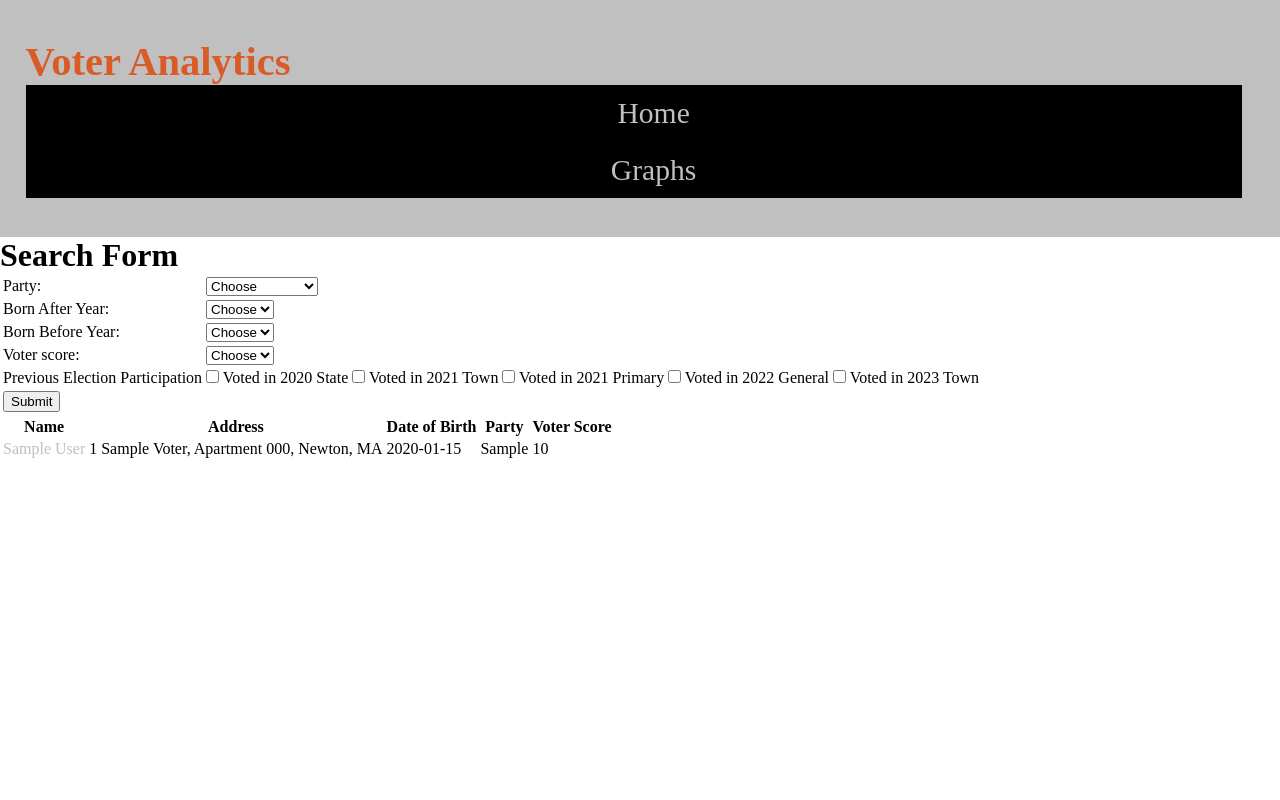
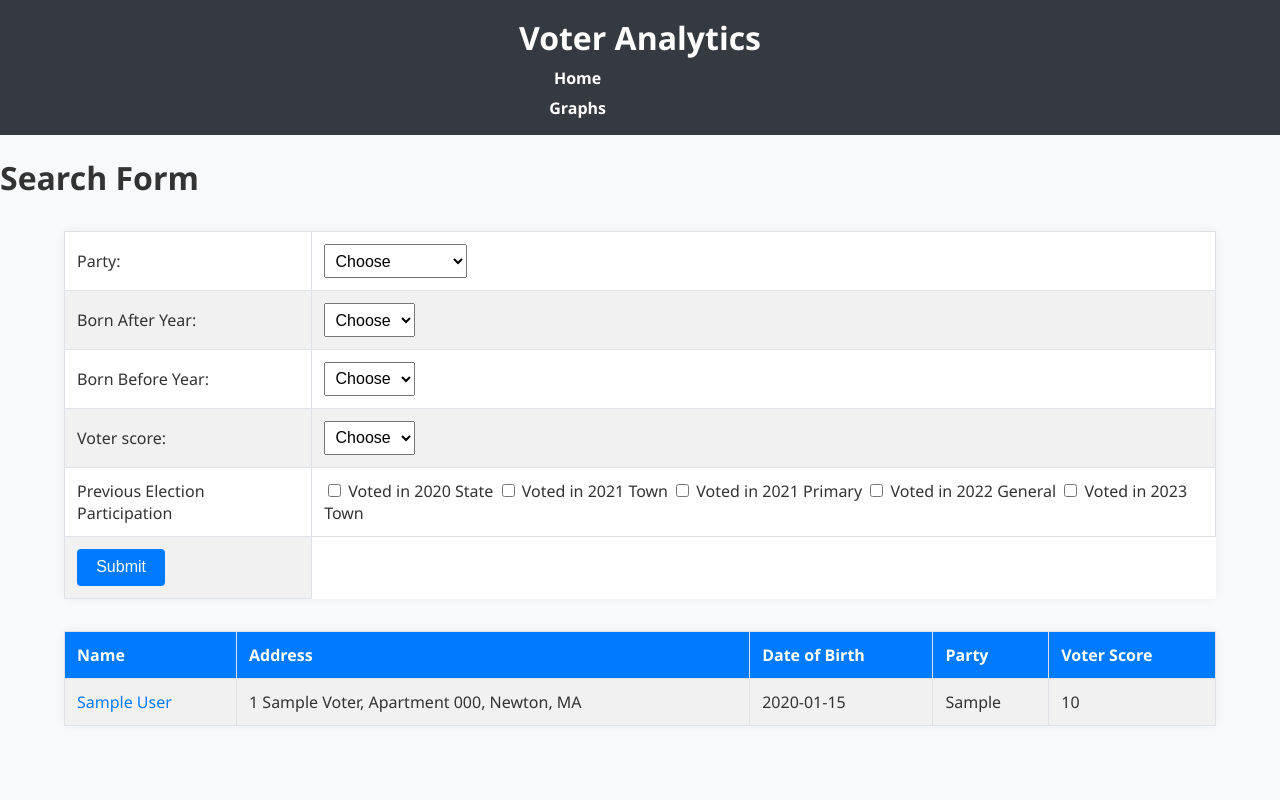
Before and after one commit to Lance655/cs412, a Django app: page /voter_analytics/ in a window 1280 px wide. Run offline with Django 5.2, Linux system fonts and the light colour scheme; tables that the repository leaves empty hold one stand-in row (values such as "Sample post").

Commit message:
assignment10 added css

```diff
--- /dev/null
+++ b/static/styles10.css
@@ -0,0 +1,155 @@
+/* styles.css */
+
+/* Global Reset & Base Styling */
+body {
+    font-family: 'Segoe UI', Tahoma, Geneva, Verdana, sans-serif;
+    margin: 0;
+    padding: 0;
+    background-color: #f8f9fa;
+    color: #333;
+}
+
+a {
+    color: #007BFF;
+    text-decoration: none;
+}
+
+a:hover {
+    text-decoration: underline;
+}
+
+/* Header and Navigation */
+header {
+    background-color: #343a40;
+    color: white;
+    padding: 1rem;
+    text-align: center;
+}
+
+header h1 {
+    margin: 0;
+    font-size: 2rem;
+}
+
+nav ul {
+    list-style: none;
+    padding: 0;
+    display: flex;
+    justify-content: center;
+    gap: 2rem;
+    margin: 0.5rem 0 0 0;
+}
+
+nav ul li a {
+    color: white;
+    font-weight: bold;
+}
+
+/* Table Styling */
+table {
+    border-collapse: collapse;
+    width: 90%;
+    margin: 2rem auto;
+    background-color: white;
+    box-shadow: 0 0 10px rgba(0,0,0,0.05);
+}
+
+th, td {
+    border: 1px solid #dee2e6;
+    padding: 0.75rem;
+    text-align: left;
+}
+
+th {
+    background-color: #007BFF;
+    color: white;
+}
+
+tr:nth-child(even) {
+    background-color: #f1f1f1;
+}
+
+/* Form Styling */
+form {
+    width: 90%;
+    margin: 2rem auto;
+    padding: 1rem;
+    background-color: white;
+    box-shadow: 0 0 10px rgba(0,0,0,0.05);
+}
+
+form table {
+    width: 100%;
+    border: none;
+    box-shadow: none;
+    margin: 0;
+}
+
+form td, form th {
+    border: none;
+    padding: 0.5rem;
+}
+
+/* Form Inputs */
+select, input[type="checkbox"], input[type="submit"] {
+    padding: 0.4rem;
+    font-size: 1rem;
+}
+
+input[type="submit"] {
+    background-color: #007BFF;
+    color: white;
+    border: none;
+    padding: 0.6rem 1.2rem;
+    cursor: pointer;
+    border-radius: 4px;
+}
+
+input[type="submit"]:hover {
+    background-color: #0056b3;
+}
+
+/* Pagination */
+.pagination {
+    display: flex;
+    justify-content: center;
+    list-style: none;
+    padding: 0;
+    gap: 1rem;
+    margin-bottom: 2rem;
+}
+
+.pagination li span {
+    font-weight: bold;
+}
+
+/* Chart Section */
+.chart-container {
+    width: 90%;
+    margin: 2rem auto;
+    background-color: white;
+    padding: 1rem;
+    box-shadow: 0 0 10px rgba(0,0,0,0.05);
+}
+
+/* Detail View */
+h2, h3 {
+    text-align: center;
+    margin-top: 2rem;
+}
+
+ul {
+    width: 90%;
+    margin: 1rem auto;
+    padding-left: 1.5rem;
+}
+
+p {
+    width: 90%;
+    margin: 0.5rem auto;
+    line-height: 1.5;
+}
+
+strong {
+    font-weight: bold;
+}
--- a/voter_analytics/templates/voter_analytics/base.html
+++ b/voter_analytics/templates/voter_analytics/base.html
@@ -9,7 +9,7 @@ Description: The base html template for the voter analytics website.
 <html>
     <head>
         <title>Voter Analytics</title>
-        <link rel="stylesheet" href="{% static 'styles.css' %}">
+        <link rel="stylesheet" href="{% static 'styles10.css' %}">
     </head>
     <body>
         <header>
--- a/voter_analytics/templates/voter_analytics/voters.html
+++ b/voter_analytics/templates/voter_analytics/voters.html
@@ -16,8 +16,11 @@ Description: The voters html template for all voters for the voter analytics web
     <ul class="pagination">
         {% if page_obj.has_previous %}
             <li>
-                <span><a href="?page={{ page_obj.previous_page_number }}">Previous</a></span>
-
+                <span>
+                    <a href="?{{ request.GET.urlencode }}&page={{ page_obj.previous_page_number }}">
+                        Previous
+                    </a>
+                </span>
             </li>
         {% endif %}
             <li class="">
@@ -25,7 +28,11 @@ Description: The voters html template for all voters for the voter analytics web
             </li>
         {% if page_obj.has_next %}
             <li>
-                <span><a href="?page={{ page_obj.next_page_number }}">Next</a></span>
+                <span>
+                    <a href="?{{ request.GET.urlencode }}&page={{ page_obj.next_page_number }}">
+                        Next
+                    </a>
+                </span>
             </li>
         {% endif %}
     </ul>
```
